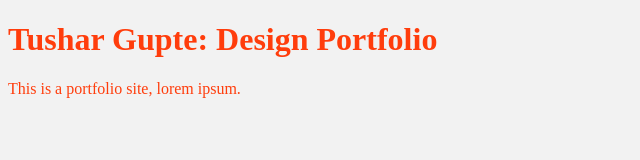
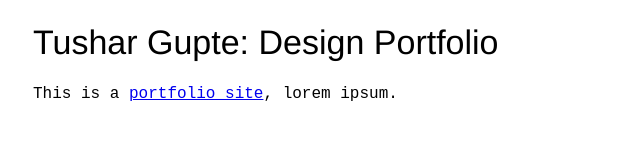
Before and after one commit to tushargupte/tushargupte.github.io, a plain HTML site: page unit_1/index.html in a window 1280 px wide. Shown: the whole page, without its empty margins (0-640 px from the left). Drawn offline with Linux system fonts and the light colour scheme.

Commit message:
CSS Stylesheet

```diff
--- a/unit_1/css/style.css
+++ b/unit_1/css/style.css
@@ -1,6 +1,16 @@
 body {
-	background-color: #f2f2f2;
+	text-align: left;
+	padding-left: 25px;
 }
-h1, p {
-	color: #ff3d0c;
+h1, h3 {
+	font-family: "NeueHaasUnicaPro-Thin", Helvetica, sans-serif;
+	font-weight: normal;
 }
+h1 { font-size: 34px;
+}
+p {
+	font-family:"Courier New", monospace;
+}
+a {
+	text-decoration: underline;
+}
--- a/unit_1/index.html
+++ b/unit_1/index.html
@@ -6,6 +6,6 @@
 </head>
 <body>
 	<h1>Tushar Gupte: Design Portfolio</h1>
-	<p>This is a portfolio site, lorem ipsum.</p>
+	<p>This is a <a href="#"> portfolio site</a>, lorem ipsum.</p>
 </body>
 </html>
--- /dev/null
+++ b/unit_3/css/style.css
@@ -0,0 +1,46 @@
+body {
+	background: rgba(242,242,242,1);
+	font-family: Helvetica, sans-serif;
+	text-align: center;
+}
+
+h1 {
+	font-family: Helvetica, sans-serif;	font-weight: normal;
+	font-size: 2.2em;
+	font-weight: bold;
+	margin-bottom: -20px;
+}
+
+#title {
+		font-family: Helvetica, sans-serif;
+		font-weight: bold;
+		font-size: 2.2em;
+		margin-bottom: 25px;
+}
+
+.body {
+	font-size:1.125em;
+	font-family: Helvetica, sans-serif;
+	font-style: normal;
+	font-weight: normal;
+	font-stretch: normal;
+
+}
+a {
+	color: #000;
+}
+a:link {
+    text-decoration: none;
+}
+
+a:visited {
+    text-decoration: none;
+}
+
+a:hover {
+    text-decoration: underline;
+}
+
+a:active {
+    text-decoration: underline;
+}
```
Also changed, not shown: unit_3/index.html (added, +23 -0 lines), 1 other file.
